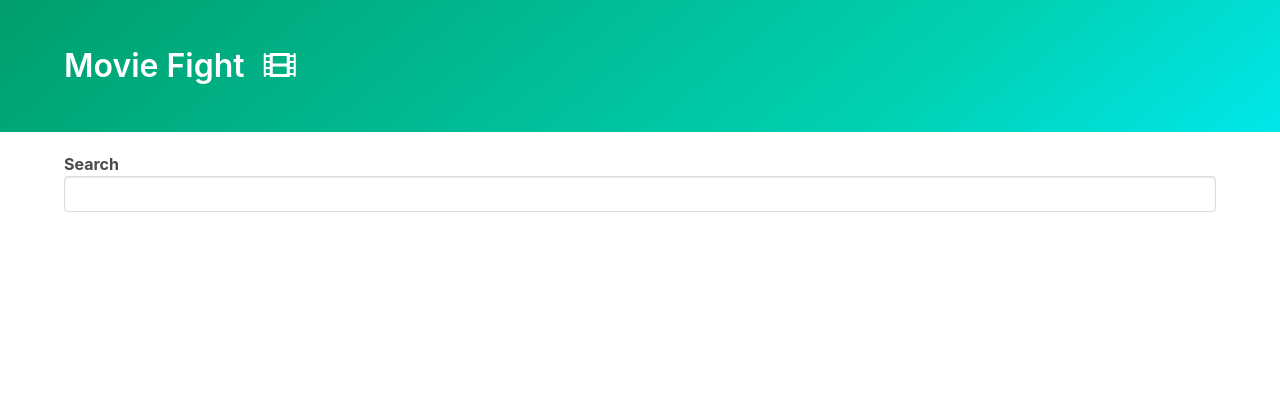
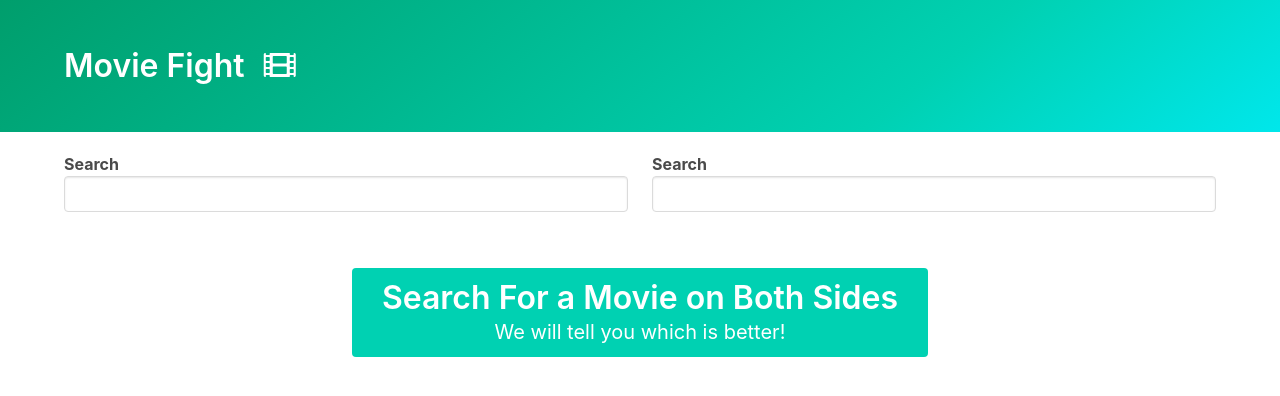
Before and after one commit to alexw14/js-exercises, a plain HTML site: page movie-compare-app/index.html in a window 1280 px wide. Drawn offline with nearby package versions, Linux system fonts and the light colour scheme.

Commit message:
update html and add second search input

```diff
--- a/movie-compare-app/index.html
+++ b/movie-compare-app/index.html
@@ -22,8 +22,20 @@
     </div>
   </section>
   <div class="container">
-    <div class="movie-search"></div>
-    <div class="movie-summary"></div>
+    <div class="columns">
+      <div class="column">
+        <div id="left-autocomplete"></div>
+        <div id="left-summary"></div>
+      </div>
+      <div class="column">
+        <div id="right-autocomplete"></div>
+        <div id="right-summary"></div>
+      </div>
+    </div>
+    <div class="column is-half notification is-primary tutorial">
+      <h1 class="title">Search For a Movie on Both Sides</h1>
+      <p class="subtitle">We will tell you which is better!</p>
+    </div>
   </div>
   <script src="utils.js"></script>
   <script src="autocomplete.js"></script>
--- a/movie-compare-app/index.js
+++ b/movie-compare-app/index.js
@@ -11,14 +11,14 @@ const fetchMovieData = async (searchInput) => {
   return response.data.Search;
 };
 
-const getSelectedMovieData = async (movie) => {
+const getSelectedMovieData = async (movie, summaryElement) => {
   const response = await axios.get('http://www.omdbapi.com/', {
     params: {
       apikey: 'b78408a8',
       i: movie.imdbID
     }
   });
-  document.querySelector('.movie-summary').innerHTML = renderMovieTemplate(response.data);
+  summaryElement.innerHTML = renderMovieTemplate(response.data);
 }
 
 const renderMovieTemplate = (movieData) => {
@@ -60,8 +60,7 @@ const renderMovieTemplate = (movieData) => {
   `;
 }
 
-createAutoComplete({
-  root: document.querySelector('.movie-search'),
+const autoCompleteConfig = {
   renderOption: (movie) => {
     const imgSrc = movie.Poster !== "N/A" ? movie.Poster : '';
     return `
@@ -69,11 +68,26 @@ createAutoComplete({
       ${movie.Title} (${movie.Year})
     `;
   },
-  onOptionSelect: (movie) => {
-    getSelectedMovieData(movie);
-  },
   setInputValue: (movie) => {
     return movie.Title;
   },
   fetchData: fetchMovieData
+}
+
+createAutoComplete({
+  ...autoCompleteConfig,
+  root: document.querySelector('#left-autocomplete'),
+  onOptionSelect: (movie) => {
+    document.querySelector('.tutorial').classList.add('is-hidden');
+    getSelectedMovieData(movie, document.querySelector('#left-summary'));
+  }
 });
+
+createAutoComplete({
+  ...autoCompleteConfig,
+  root: document.querySelector('#right-autocomplete'),
+  onOptionSelect: (movie) => {
+    document.querySelector('.tutorial').classList.add('is-hidden');
+    getSelectedMovieData(movie, document.querySelector('#right-summary'));
+  }
+});
```
